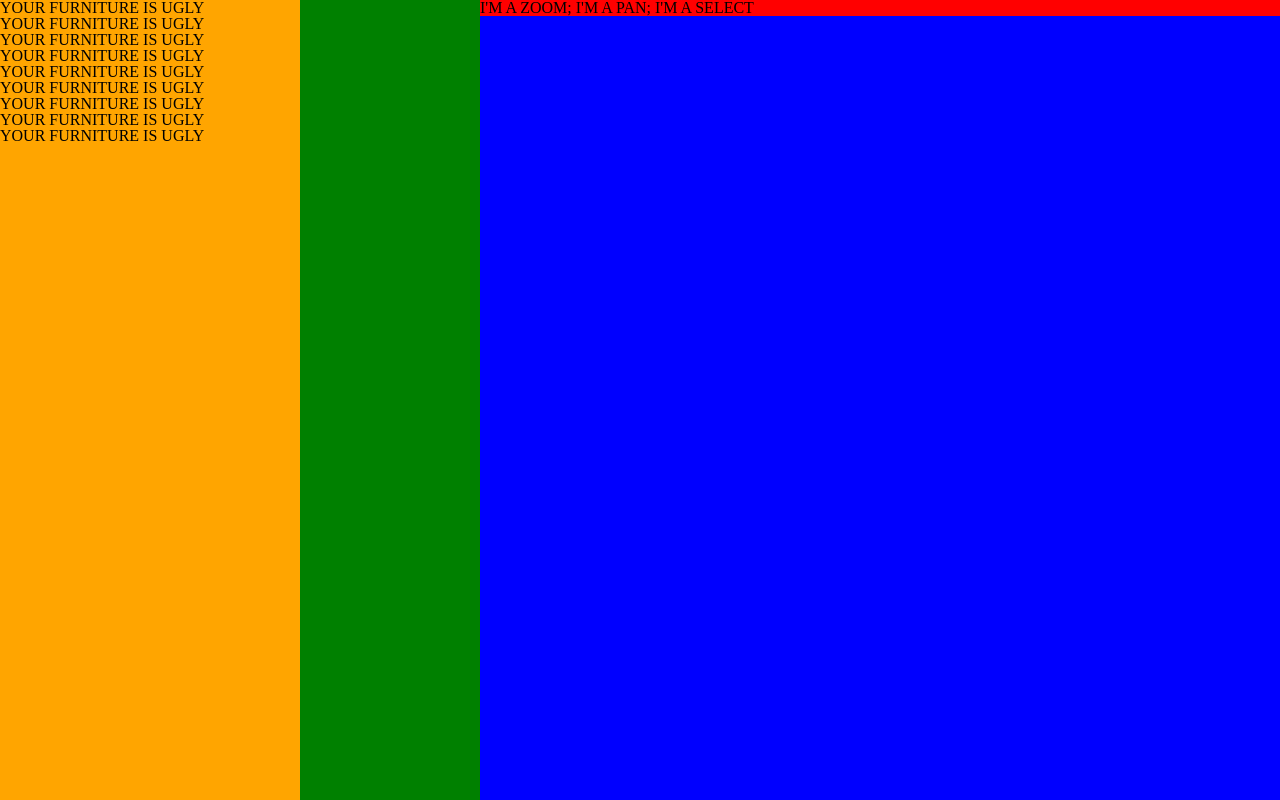
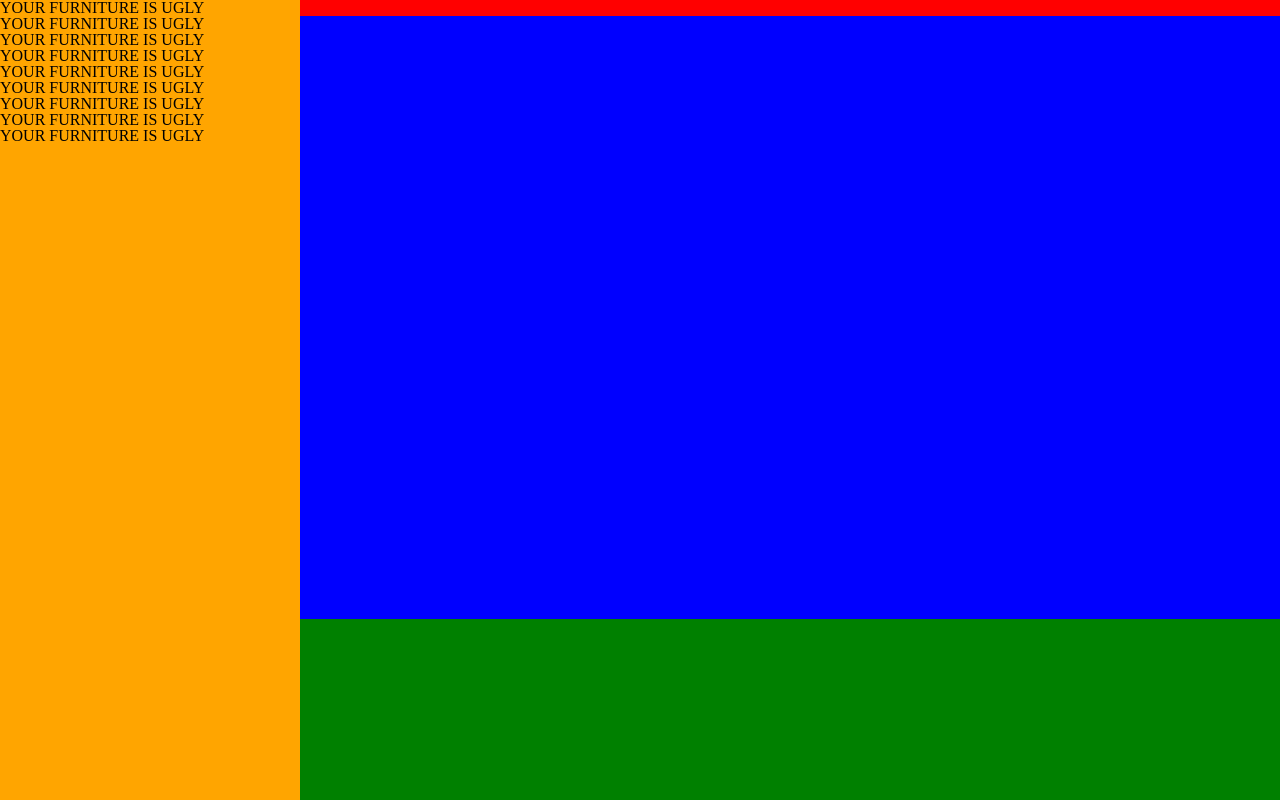
Before and after one commit to dbmikus/fung-shwag, a plain HTML site: page static/index.html in a window 1280 px wide. Drawn offline with Linux system fonts and the light colour scheme.

```diff
--- a/static/style.css
+++ b/static/style.css
@@ -19,8 +19,8 @@
     background-color: blue;
     height: 100%;
 
-    position:absolute;
-    right: 0;
+    /* position:absolute; */
+    /* right: 0; */
 }
 
 #toolbar {
```
